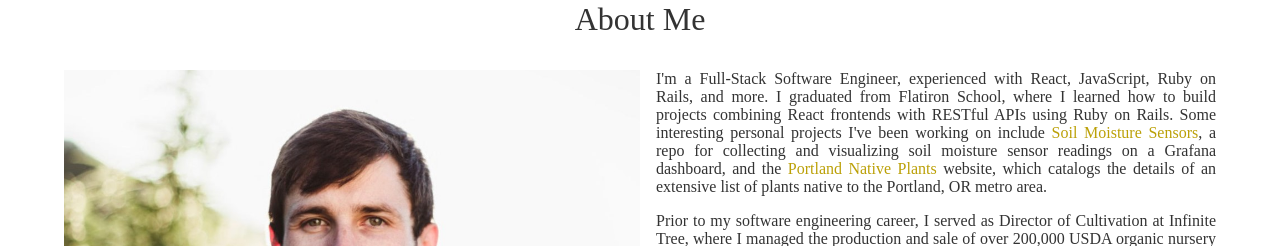
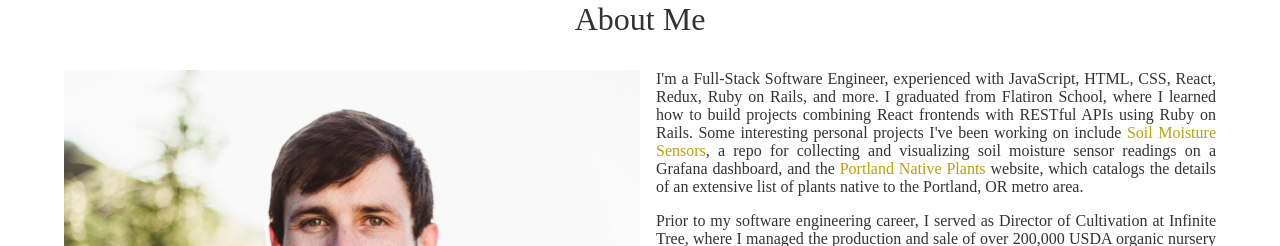
Before and after one commit to cody-barker/react-portfolio-website, a React (Create React App) app: page / in a window 1280 px wide. Shown: the part 431-677 px from the top of the page. Built offline with nearby package versions, Linux system fonts and the light colour scheme.

Commit message:
update about me

```diff
--- a/src/components/About.js
+++ b/src/components/About.js
@@ -13,7 +13,7 @@ function About() {
         </header>
         <section className="about-section">
           <img className="about-section-headshot" src={headshot}></img>
-          <p className="about-content">I'm a Full-Stack Software Engineer, experienced with React, JavaScript, Ruby on Rails, and more. I graduated from Flatiron School, where I learned how to build projects combining React frontends with RESTful APIs using Ruby on Rails. Some interesting personal projects I've been working on include <a href="https://github.com/cody-barker/soil-moisture-sensors" target="_blank" rel="noopener noreferrer">Soil Moisture Sensors</a>, a repo for collecting and visualizing soil moisture sensor readings on a Grafana dashboard, and the <a href="https://portlandnativeplants.com" target="_blank" rel="noopener noreferrer">Portland Native Plants</a> website, which catalogs the details of an extensive list of plants native to the Portland, OR metro area. </p>
+          <p className="about-content">I'm a Full-Stack Software Engineer, experienced with JavaScript, HTML, CSS, React, Redux, Ruby on Rails, and more. I graduated from Flatiron School, where I learned how to build projects combining React frontends with RESTful APIs using Ruby on Rails. Some interesting personal projects I've been working on include <a href="https://github.com/cody-barker/soil-moisture-sensors" target="_blank" rel="noopener noreferrer">Soil Moisture Sensors</a>, a repo for collecting and visualizing soil moisture sensor readings on a Grafana dashboard, and the <a href="https://portlandnativeplants.com" target="_blank" rel="noopener noreferrer">Portland Native Plants</a> website, which catalogs the details of an extensive list of plants native to the Portland, OR metro area. </p>
           <p className="about-content">Prior to my software engineering career, I served as Director of Cultivation at Infinite Tree, where I managed the production and sale of over 200,000 USDA organic nursery plants, developed and released 4 industry-leading, university tested cultivars, conducted 15+ scientific cultivation studies, and provided consulting services to farms and government organizations domestically and internationally.</p>
           <p className="about-content">I also have extensive experience in ecological restoration and am passionate about the intersection of sustainability, technology, culture, and the environment. My desire is to create applications that connect users with their local environment, driving education and engagement in the world around us. I'm compassionate, professional, reliable, and eager to apply my proven project management and technical skills to the software industry.</p>
         </section>
```
